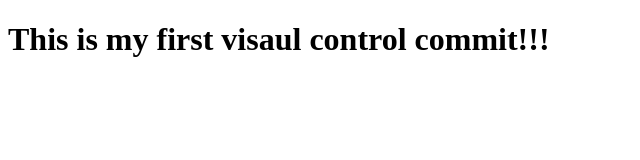
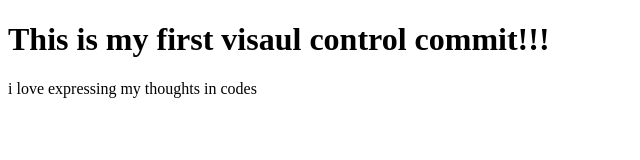
Before and after one commit to johnbalo/into-to-git, a plain HTML site: page index.html in a window 1280 px wide. Shown: the whole page, without its empty margins (0-640 px from the left). Drawn offline with Linux system fonts and the light colour scheme.

Commit message:
i just added a paragraph

```diff
--- a/index.html
+++ b/index.html
@@ -8,5 +8,6 @@
 </head>
 <body>
     <h1>This is my first visaul control commit!!!</h1>
+    <p>i love expressing my thoughts in codes</p>
 </body>
 </html>
```
